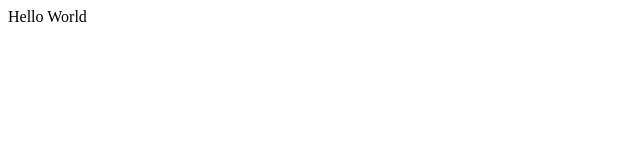
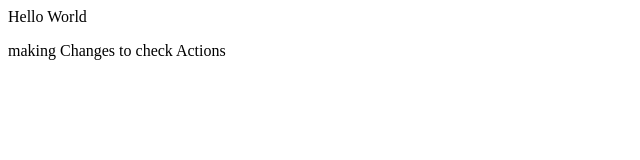
Before and after one commit to shoaibmasood/bootcamp, a plain HTML site: page Helloworld/index.html in a window 1280 px wide. Shown: the whole page, without its empty margins (0-640 px from the left). Drawn offline with Linux system fonts and the light colour scheme.

Commit message:
Update index.html
check if actions works

```diff
--- a/Helloworld/index.html
+++ b/Helloworld/index.html
@@ -7,5 +7,6 @@
   </head>
   <body>
     Hello World
+    <p>making Changes to check Actions</p>
   </body>
 </html>
```
